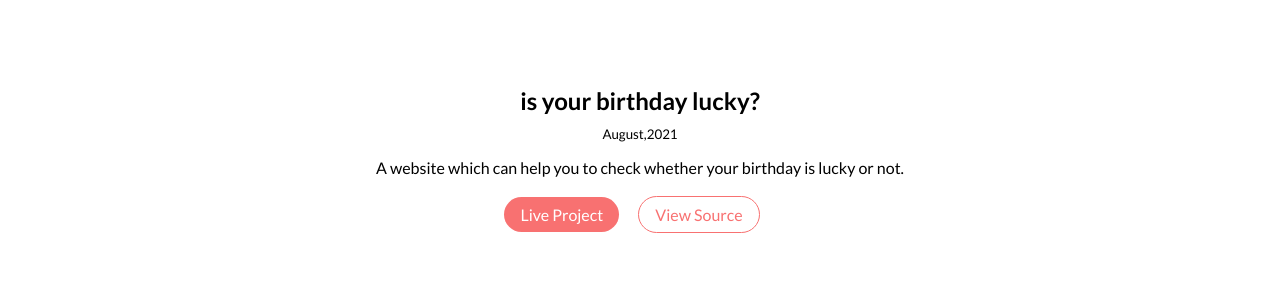
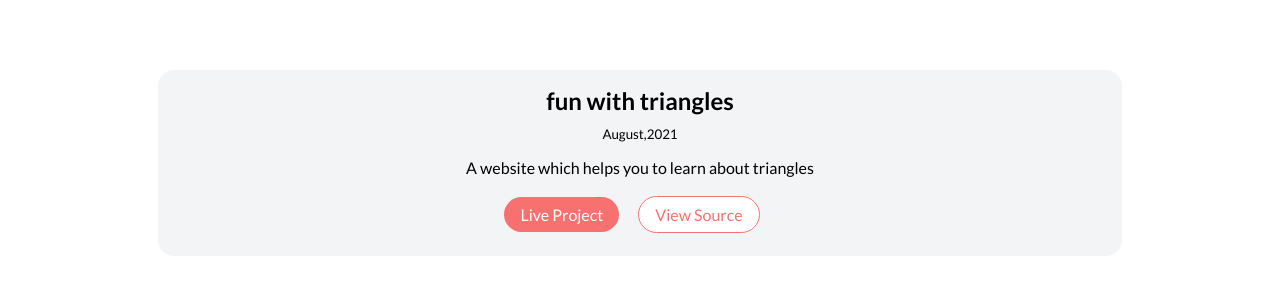
Before and after one commit to malaykhakhar/neogcamp-portfolio, a plain HTML site: page projects.html in a window 1280 px wide. Shown: the part 501-786 px from the top of the page. Drawn offline with Linux system fonts and the light colour scheme.

Commit message:
updated markTwelve

```diff
--- a/projects.html
+++ b/projects.html
@@ -32,6 +32,26 @@
         </h1>
       </div>
     </header>
+
+    <section class="section ow">
+      <div class="container container-center">
+        <h1>fun with triangles</h1>
+        <small>August,2021</small>
+        <p>A website which helps you to learn about triangles</p>
+        <a
+          href="https://fun-with-triangles-marktwelve.netlify.app/"
+          class="link primary-link link-block"
+          target="_blank"
+          >Live Project</a
+        >
+        <a
+          href="https://github.com/malaykhakhar/markTwelve"
+          class="link secondary-link link-block"
+          target="_blank"
+          >View Source</a
+        >
+      </div>
+    </section>
 
     <section class="section">
       <div class="container container-center">
```
